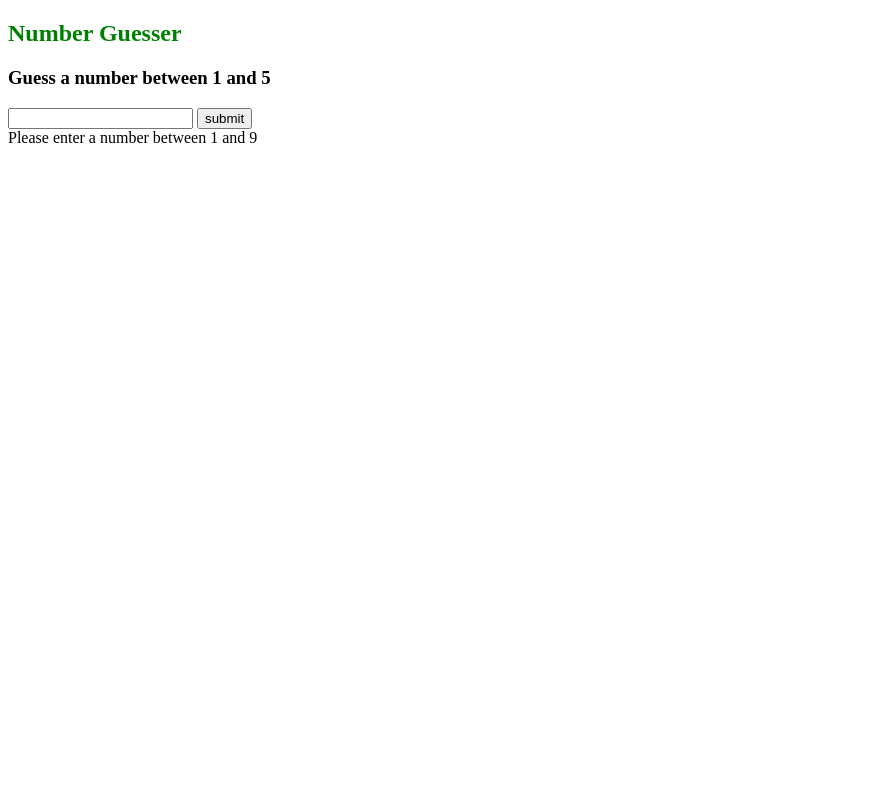
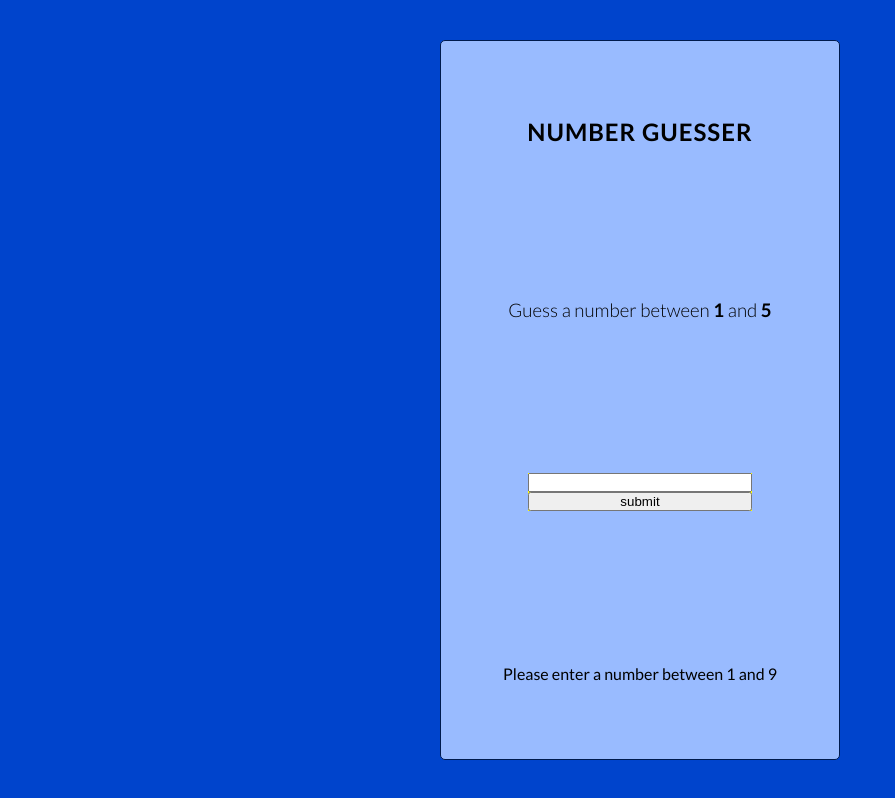
Before and after one commit to DariuszOkonski/js-number-guesser, a website: page index.html in a window 1280 px wide. Shown: the whole page, without its empty margins (0-895 px from the left). Drawn offline with nearby package versions, Linux system fonts and the light colour scheme; files that its build step writes are made by us from their sources.

Commit message:
add import reset.scss and main.scss

```diff
--- a/scss/styles.scss
+++ b/scss/styles.scss
@@ -1,3 +1,2 @@
-h1 {
-  color: green;
-}
+@import 'reset';
+@import 'main';
```
